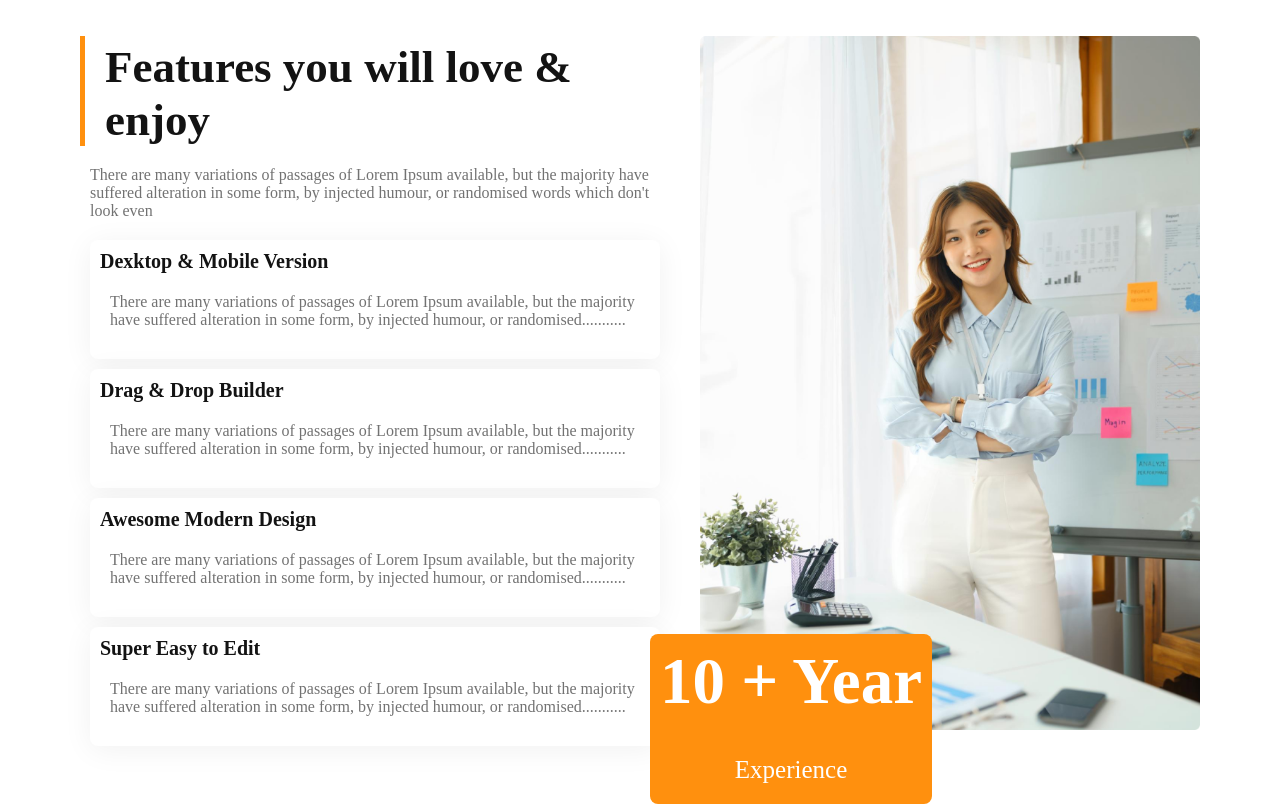
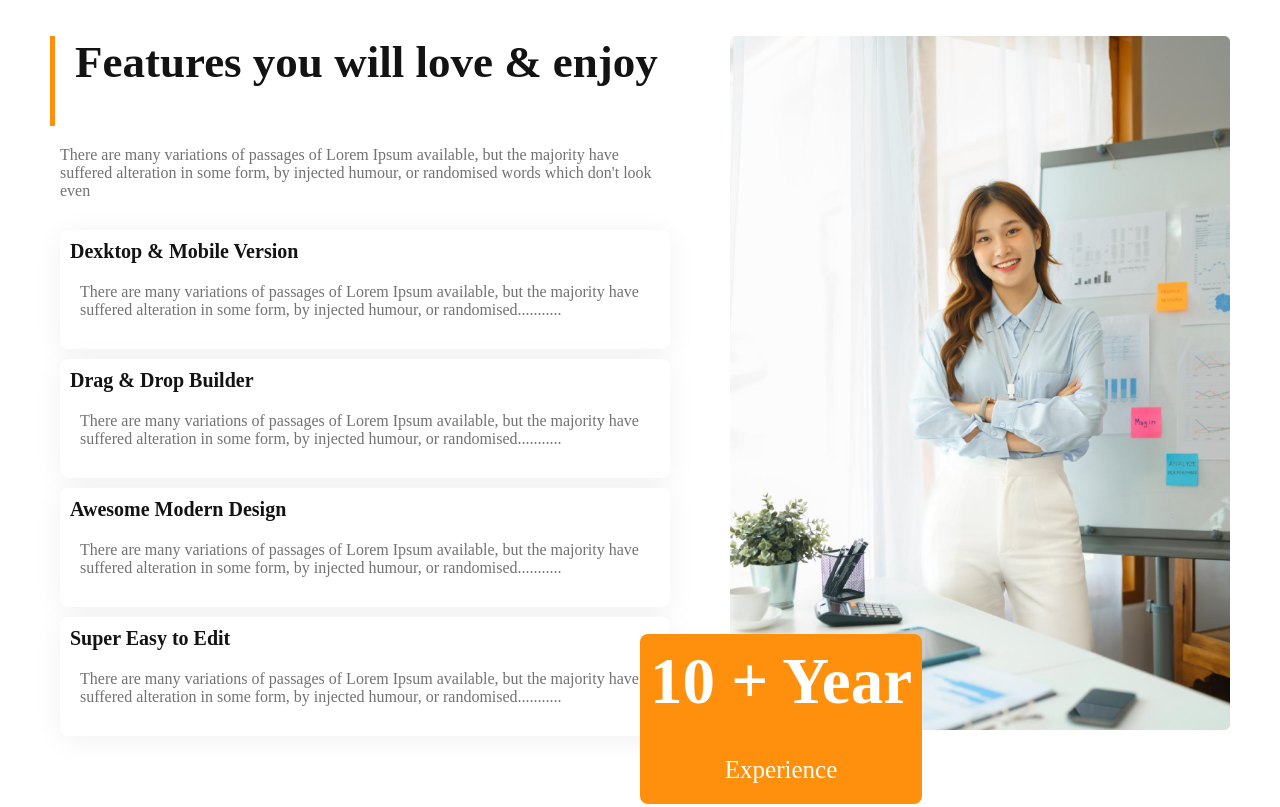
Before and after one commit to Masum-Reja/g3-architects, a plain HTML site: page index.html in a window 1280 px wide. Shown: the part 1740-2547 px from the top of the page. Drawn offline with Linux system fonts and the light colour scheme.

Commit message:
update final

```diff
--- a/styles/style.css
+++ b/styles/style.css
@@ -152,16 +152,17 @@ nav ul {
                       .................................................................. */
 .features {
     display: flex;
-    margin: 0 80px;
-    gap: 30px;
+    margin: 0 50px;
+    gap: 50px;
 
 }
 
 .features .section-title {
     text-align: left;
     border-left: 5px solid #FF900E;
-    height: 100px;
-    padding: 5px 20px;
+    height: 90px;
+    padding: 0 20px;
+
 }
 
 .features img {
@@ -170,7 +171,7 @@ nav ul {
 }
 
 .features .description {
-    margin: 20px 10px;
+    padding: 20px 10px;
 }
 
 .container {
@@ -187,7 +188,7 @@ nav ul {
     text-align: center;
     color: #FFFFFF;
     transform: translate(0 18px);
-    margin: -100px -50px;
+    margin: -100px -90px;
 }
 
 small {
```
